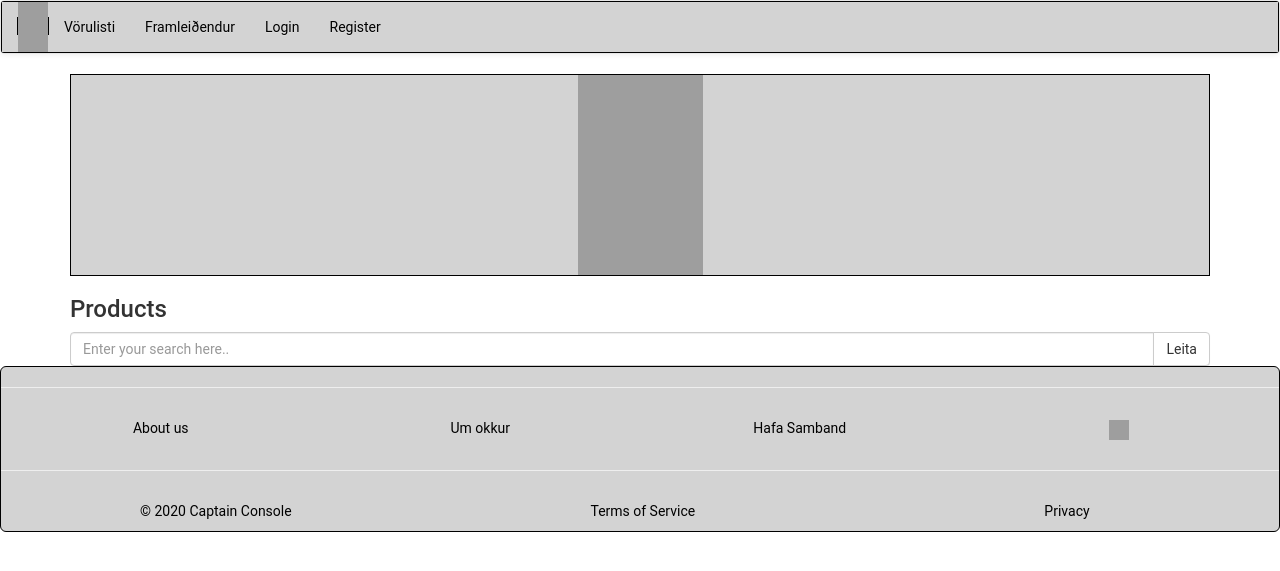
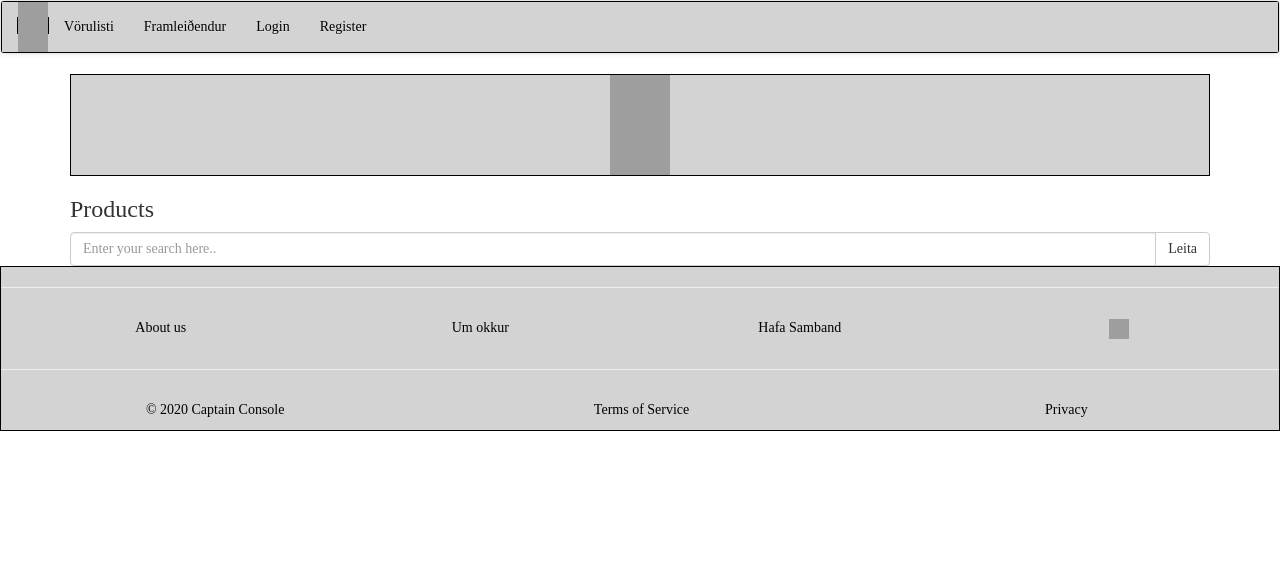
Before and after one commit to andriberg91/3javikna, a Django app: page / in a window 1280 px wide. Shown: the top 571 px of the page. Run offline with Django 3.2, Linux system fonts and the light colour scheme; data that the repository does not hold is empty; some libraries are stand-ins or nearby versions; grey boxes are pictures that could not be loaded.

Commit message:
utlitsbreytingar

```diff
--- a/Captain/static/css/main.css
+++ b/Captain/static/css/main.css
@@ -1,6 +1,6 @@
 * {
     box-sizing: border-box;
-    font-family: 'Roboto';
+    font-family: 'AppleGothic';
 }
 h1, h2, h3, h4, h5, h6 {
     font-family: 'Raleway';
@@ -31,7 +31,6 @@ a {
 }
 
 a:hover {
-    background-image: linear-gradient(white, lightgrey);
 }
 
 @keyframes line-under {
@@ -76,6 +75,7 @@ a:hover {
 }
 
 .console a {
+    font-family: AppleGothic;
     color: black !important;
     text-decoration: none;
 }
@@ -89,7 +89,6 @@ a:hover {
     border-radius: 2px;
     margin: 2px;
     background-image: none;
-    background-color: lightgrey;
     text-align: center;
 }
 
@@ -98,7 +97,7 @@ a:hover {
     background-repeat: no-repeat;
     background-position: left top, right top, right bottom;
     background-size: 0 3px, 3px 0, 0 3px, 3px 0;
-    animation: circle-around 5s ease-in both;
+    animation: circle-around 0.1s ease-in both;
     cursor: pointer;
 }
 
@@ -108,7 +107,7 @@ a:hover {
 
 .console-img {
     width: 220px;
-    height: 180px;
+    height: 300px;
     transition: transform 1s ease-in;
 }
 
--- a/Captain/templates/base.html
+++ b/Captain/templates/base.html
@@ -15,7 +15,7 @@
     {% include 'navigation.html' %}
         <div class="container">
         <div class="console" style="text-align: center;">
-            <img src="https://i.imgur.com/64LAFP5.png" style="height: 200px; width: 125px;">
+            <img src="https://i.imgur.com/64LAFP5.png" style="height: 100px; width: 60px;">
         </div>
     {% block content %}
     {% endblock %}
--- a/Captain/templates/footer.html
+++ b/Captain/templates/footer.html
@@ -3,9 +3,9 @@
 <script src="//code.jquery.com/jquery-1.11.1.min.js"></script>
 <!------ Include the above in your HEAD tag ---------->
 
-<div class="console" style="border-radius: 6px;">
+<div class="console" style="border-color: black ">
     <hr />
-  <div class="row" style="text-align: center">
+  <div class="row" style="text-align: center;">
     <div class="col-lg-12">
       <div class="col-md-3">
         <ul class="nav nav-pills nav-stacked">
```
